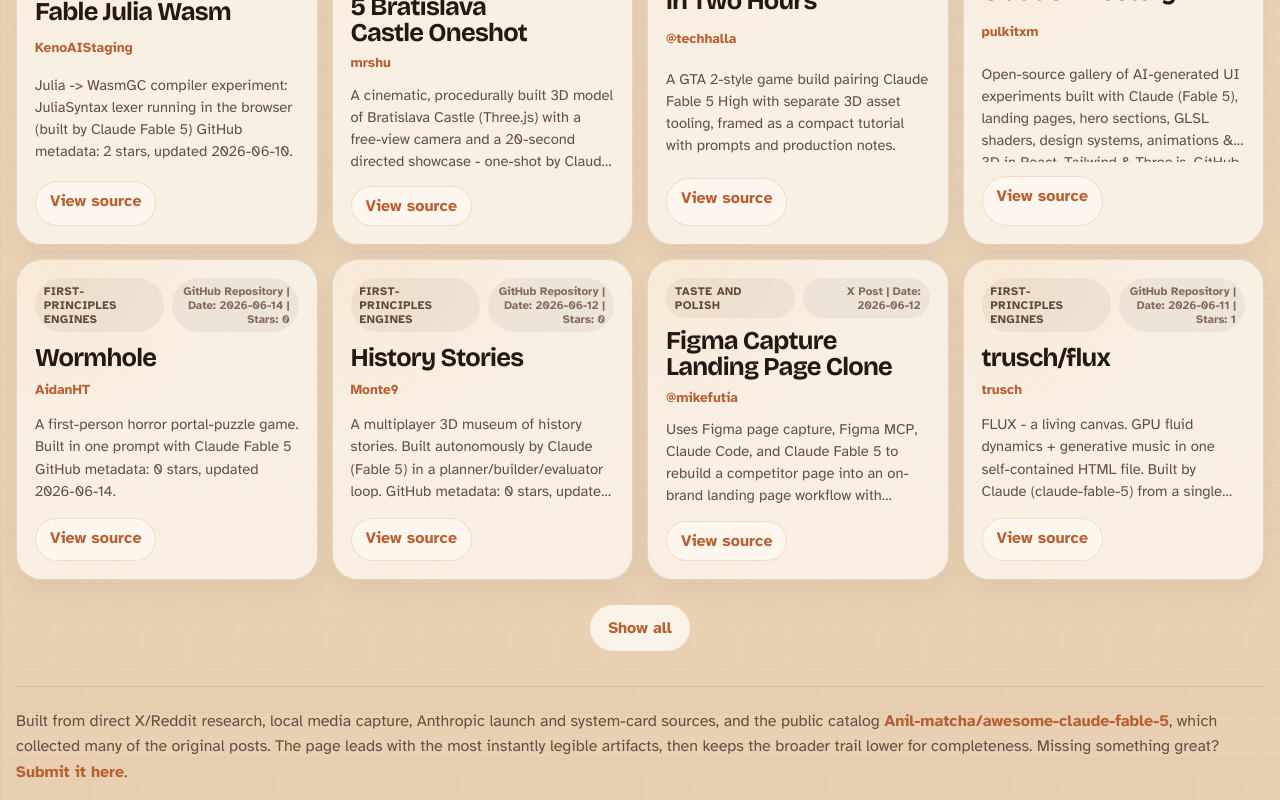
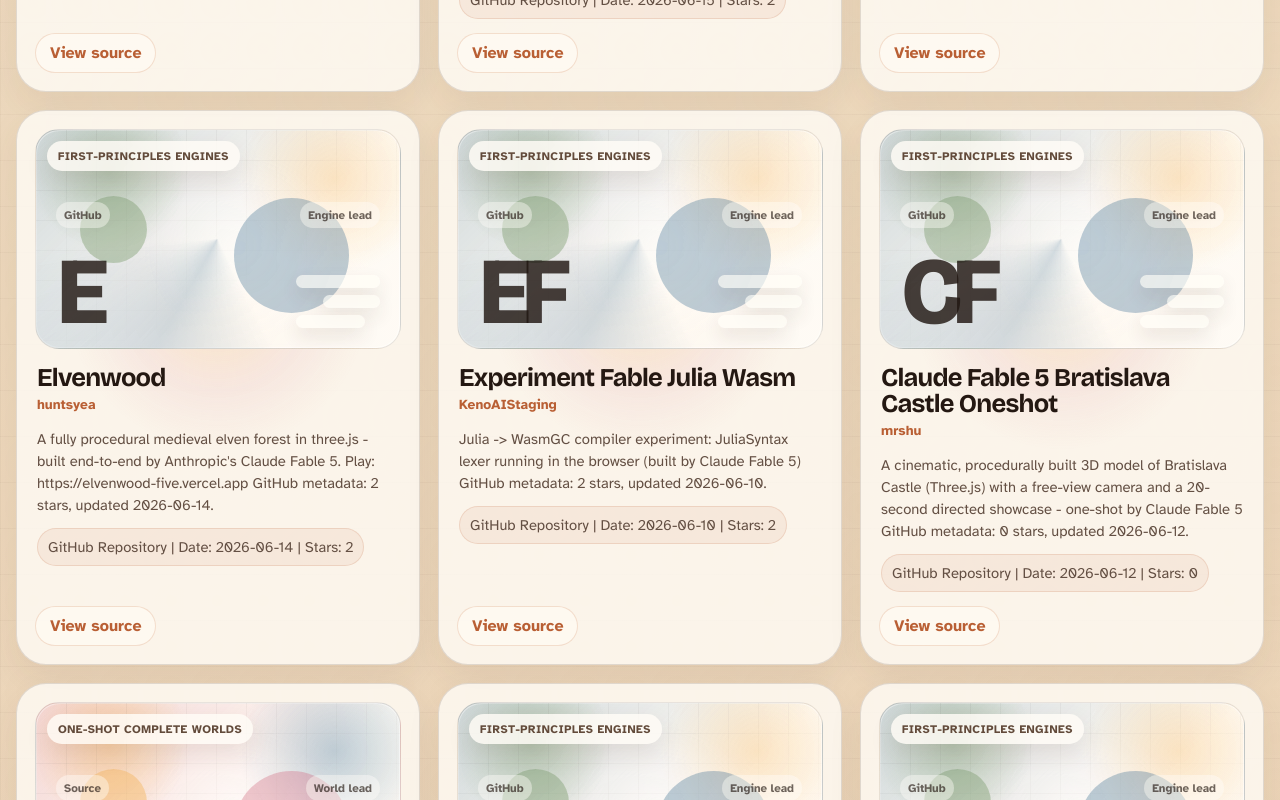
Before and after one commit to manosai/fable-made-this, a React (Vite) app: page / in a window 1280 px wide. Shown: the part 5820-6620 px from the top of the page. Built offline with nearby package versions, Linux system fonts and the light colour scheme.

Commit message:
Add generated covers for source trail cards

```diff
--- a/src/main.jsx
+++ b/src/main.jsx
@@ -15,6 +15,7 @@
   proof: `${candidate.evidence.replace(/^Type: /, "")} via ${candidate.sourceCollection}`,
   whyItMatters: candidate.summary,
   sourceUrl: candidate.sourceUrl,
+  sourceCollection: candidate.sourceCollection,
   createdDuringWindow: candidate.evidence.includes("Date:") ? candidate.evidence.replace(/^Type: /, "") : "Source-backed lead",
   tags: candidate.tags,
   status: "source-backed",
@@ -82,6 +83,100 @@
   "Same underlying capabilities as Mythos 5",
   "1M token context and up to 128k output"
 ];
+
+const coverThemes = {
+  "One-Shot Complete Worlds": {
+    tone: "world",
+    label: "World lead",
+    primary: "#cf657c",
+    secondary: "#f4b45f",
+    accent: "#416f94"
+  },
+  "Taste and Polish": {
+    tone: "polish",
+    label: "Design lead",
+    primary: "#b95f34",
+    secondary: "#f1c16b",
+    accent: "#cf657c"
+  },
+  "First-Principles Engines": {
+    tone: "engine",
+    label: "Engine lead",
+    primary: "#416f94",
+    secondary: "#7f9d72",
+    accent: "#f4b45f"
+  },
+  "Long-Horizon Agents": {
+    tone: "agent",
+    label: "Agent lead",
+    primary: "#637f55",
+    secondary: "#416f94",
+    accent: "#cf657c"
+  },
+  "Research and Knowledge Work": {
+    tone: "research",
+    label: "Research lead",
+    primary: "#6f5f9a",
+    secondary: "#f4b45f",
+    accent: "#b95f34"
+  },
+  "Productized Play": {
+    tone: "product",
+    label: "Product lead",
+    primary: "#b95f34",
+    secondary: "#416f94",
+    accent: "#7f9d72"
+  }
+};
+
+const sourceLabels = {
+  "github-search": "GitHub",
+  "awesome-claude-fable-5": "Source",
+  "reddit-x-search": "Thread",
+  "manual": "Source"
+};
+
+function coverInitials(title) {
+  return title
+    .split(/[\s:/-]+/)
+    .filter(Boolean)
+    .slice(0, 2)
+    .map((word) => word[0])
+    .join("")
+    .toUpperCase();
+}
+
+function ArtifactCover({ item }) {
+  const theme = coverThemes[item.category] ?? coverThemes["One-Shot Complete Worlds"];
+  const sourceLabel = sourceLabels[item.sourceCollection] ?? item.sourceCollection?.replace(/-/g, " ") ?? "Source";
+  const initials = coverInitials(item.title);
+
+  return (
+    <div
+      className={`generatedCover ${theme.tone}`}
+      style={{
+        "--cover-primary": theme.primary,
+        "--cover-secondary": theme.secondary,
+        "--cover-accent": theme.accent
+      }}
+      aria-hidden="true"
+    >
+      <div className="coverGrid" />
+      <div className="coverOrb coverOrbA" />
+      <div className="coverOrb coverOrbB" />
+      <div className="coverGlyph">{initials}</div>
+      <div className="coverMiniCards">
+        <span />
+        <span />
+        <span />
+      </div>
+      <div className="coverCaption">
+        <span>{sourceLabel}</span>
+        <strong>{theme.label}</strong>
+      </div>
+    </div>
+  );
+}
 
 function matchesItem(item, category, query) {
   if (category !== "All" && item.category !== category) return false;
@@ -451,17 +546,21 @@
               key={item.id}
               role="link"
               tabIndex={0}
+              data-destination={cardDestination(item)}
               onClick={(event) => handleCardClick(item, event)}
               onKeyDown={(event) => handleCardKeyDown(item, event)}
+              onPointerMove={handleCardPointerMove}
               aria-label={`Open ${item.title}`}
             >
               <div className="sourceMeta">
                 <span>{item.category}</span>
-                <small>{item.createdDuringWindow}</small>
+                <small>Open source</small>
               </div>
+              <ArtifactCover item={item} />
               <h3>{item.title}</h3>
               <p className="creator">{item.creator}</p>
               <p>{item.whyItMatters}</p>
+              <p className="sourceProof">{item.createdDuringWindow}</p>
               <div className="links">
                 <a href={item.sourceUrl} target="_blank" rel="noreferrer">
                   View source
--- a/src/styles.css
+++ b/src/styles.css
@@ -682,6 +682,7 @@
 
 .archive {
   margin-top: var(--space-2xl);
+  scroll-margin-top: 116px;
 }
 
 .archiveHeader {
@@ -692,36 +693,37 @@
 
 .archiveGrid {
   display: grid;
-  grid-template-columns: repeat(auto-fit, minmax(280px, 1fr));
-  gap: 14px;
+  grid-template-columns: repeat(auto-fit, minmax(300px, 1fr));
+  gap: 18px;
   margin-top: var(--space-lg);
 }
 
 .sourceCard {
   position: relative;
-  display: grid;
-  gap: 10px;
-  min-height: 250px;
-  border: 1px solid rgba(69, 52, 40, 0.13);
-  border-radius: 26px;
+  display: flex;
+  min-height: 460px;
+  flex-direction: column;
+  overflow: hidden;
+  border: 1px solid var(--line);
+  border-radius: 30px;
   padding: 18px;
   background:
-    radial-gradient(circle at 12% 0%, rgba(244, 180, 95, 0.1), transparent 11rem),
-    rgba(255, 253, 248, 0.7);
-  box-shadow: 0 12px 28px rgba(72, 45, 26, 0.06);
+    radial-gradient(circle 210px at var(--ripple-x, 50%) var(--ripple-y, 34%), rgba(244, 180, 95, 0.28), rgba(207, 101, 124, 0.09) 44%, transparent 72%),
+    rgba(255, 253, 248, 0.78);
+  box-shadow: 0 14px 36px rgba(72, 45, 26, 0.07);
   cursor: pointer;
   transition:
-    border-color 180ms ease,
-    box-shadow 180ms ease,
+    border-color 220ms ease,
+    box-shadow 220ms cubic-bezier(0.22, 1, 0.36, 1),
     transform 180ms cubic-bezier(0.22, 1, 0.36, 1);
 }
 
 .sourceCard:hover,
 .sourceCard:focus-visible {
   border-color: rgba(185, 95, 52, 0.3);
-  box-shadow: 0 18px 42px rgba(72, 45, 26, 0.1);
+  box-shadow: 0 22px 52px rgba(72, 45, 26, 0.12);
   outline: none;
-  transform: translateY(-3px);
+  transform: translateY(-5px);
 }
 
 .sourceCard:focus-visible {
@@ -730,20 +732,24 @@
 }
 
 .sourceMeta {
+  position: absolute;
+  inset: 30px 30px auto 30px;
+  z-index: 2;
   display: flex;
   gap: 8px;
-  align-items: flex-start;
+  align-items: center;
   justify-content: space-between;
 }
 
 .sourceMeta span,
 .sourceMeta small {
   border-radius: 999px;
-  padding: 6px 9px;
-  background: rgba(36, 28, 22, 0.05);
+  padding: 8px 11px;
+  background: rgba(255, 252, 246, 0.84);
   color: #624a3a;
   font-size: 0.72rem;
   font-weight: 850;
+  box-shadow: 0 10px 24px rgba(91, 59, 32, 0.11);
 }
 
 .sourceMeta span {
@@ -752,13 +758,158 @@
 }
 
 .sourceMeta small {
-  max-width: 48%;
-  color: var(--soft);
-  text-align: right;
+  color: var(--terra);
+  letter-spacing: 0.08em;
+  text-transform: uppercase;
+  opacity: 0;
+  transform: translateX(8px);
+  transition:
+    opacity 160ms ease,
+    transform 160ms ease;
+}
+
+.sourceCard:hover .sourceMeta small,
+.sourceCard:focus-visible .sourceMeta small {
+  opacity: 1;
+  transform: translateX(0);
+}
+
+.generatedCover {
+  position: relative;
+  min-height: 220px;
+  overflow: hidden;
+  border: 1px solid rgba(69, 52, 40, 0.12);
+  border-radius: 24px;
+  background:
+    radial-gradient(circle at 20% 18%, color-mix(in srgb, var(--cover-secondary) 46%, transparent), transparent 24%),
+    radial-gradient(circle at 82% 22%, color-mix(in srgb, var(--cover-accent) 34%, transparent), transparent 28%),
+    linear-gradient(135deg, color-mix(in srgb, var(--cover-primary) 24%, #fffaf2), rgba(255, 253, 248, 0.78) 62%);
+  box-shadow: inset 0 0 0 1px rgba(255, 255, 255, 0.44);
+  isolation: isolate;
+}
+
+.generatedCover::before {
+  position: absolute;
+  inset: -18%;
+  z-index: 0;
+  content: "";
+  background:
+    conic-gradient(from 160deg at 50% 50%, transparent, color-mix(in srgb, var(--cover-primary) 22%, transparent), transparent 32%),
+    radial-gradient(circle at 54% 54%, rgba(255, 255, 255, 0.58), transparent 31%);
+  transform: rotate(-8deg);
+  transition: transform 260ms cubic-bezier(0.22, 1, 0.36, 1);
+}
+
+.sourceCard:hover .generatedCover::before,
+.sourceCard:focus-visible .generatedCover::before {
+  transform: rotate(4deg) scale(1.05);
+}
+
+.coverGrid {
+  position: absolute;
+  inset: 0;
+  z-index: 0;
+  background-image:
+    linear-gradient(rgba(36, 28, 22, 0.055) 1px, transparent 1px),
+    linear-gradient(90deg, rgba(36, 28, 22, 0.055) 1px, transparent 1px);
+  background-size: 30px 30px;
+  mask-image: linear-gradient(160deg, black, transparent 72%);
+}
+
+.coverOrb {
+  position: absolute;
+  z-index: 1;
+  border-radius: 999px;
+  filter: blur(0.3px);
+}
+
+.coverOrbA {
+  right: 14%;
+  bottom: 16%;
+  width: 7.2rem;
+  height: 7.2rem;
+  background: color-mix(in srgb, var(--cover-primary) 34%, transparent);
+}
+
+.coverOrbB {
+  left: 12%;
+  top: 30%;
+  width: 4.2rem;
+  height: 4.2rem;
+  background: color-mix(in srgb, var(--cover-secondary) 44%, transparent);
+}
+
+.coverGlyph {
+  position: absolute;
+  left: 22px;
+  bottom: 20px;
+  z-index: 2;
+  color: rgba(36, 24, 18, 0.82);
+  font-family: "Bricolage Grotesque", "Atkinson Hyperlegible", ui-sans-serif, system-ui, sans-serif;
+  font-size: clamp(3.1rem, 8vw, 5.9rem);
+  font-weight: 900;
+  line-height: 0.78;
+  letter-spacing: -0.09em;
+  mix-blend-mode: multiply;
+}
+
+.coverMiniCards {
+  position: absolute;
+  right: 20px;
+  bottom: 20px;
+  z-index: 2;
+  display: grid;
+  gap: 7px;
+  width: 84px;
+}
+
+.coverMiniCards span {
+  height: 13px;
+  border-radius: 999px;
+  background: rgba(255, 253, 248, 0.64);
+  box-shadow: 0 8px 18px rgba(72, 45, 26, 0.12);
+}
+
+.coverMiniCards span:nth-child(2) {
+  width: 68%;
+  justify-self: end;
+}
+
+.coverMiniCards span:nth-child(3) {
+  width: 82%;
+}
+
+.coverCaption {
+  position: absolute;
+  left: 20px;
+  right: 20px;
+  top: 72px;
+  z-index: 2;
+  display: flex;
+  gap: 8px;
+  align-items: center;
+  justify-content: space-between;
+  color: rgba(36, 24, 18, 0.66);
+  font-size: 0.72rem;
+  font-weight: 900;
+}
+
+.coverCaption span,
+.coverCaption strong {
+  border-radius: 999px;
+  padding: 6px 8px;
+  background: rgba(255, 253, 248, 0.42);
+}
+
+.coverCaption strong {
+  max-width: 68%;
+  overflow: hidden;
+  text-overflow: ellipsis;
+  white-space: nowrap;
 }
 
 .sourceCard h3 {
-  margin: 0;
+  margin: 16px 2px 4px;
   color: #241812;
   font-family: "Bricolage Grotesque", "Atkinson Hyperlegible", ui-sans-serif, system-ui, sans-serif;
   font-size: clamp(1.25rem, 2vw, 1.7rem);
@@ -769,7 +920,7 @@
 
 .sourceCard p {
   display: -webkit-box;
-  margin: 0;
+  margin: 12px 2px 0;
   overflow: hidden;
   color: var(--muted);
   font-size: 0.92rem;
@@ -779,9 +930,24 @@
 }
 
 .sourceCard .creator {
-  margin: -3px 0 0;
+  margin: 0 2px;
   color: var(--terra);
   font-size: 0.86rem;
+}
+
+.sourceProof {
+  max-width: fit-content;
+  border: 1px solid rgba(185, 95, 52, 0.16);
+  border-radius: 999px;
+  padding: 7px 10px;
+  background: rgba(185, 95, 52, 0.08);
+  color: #80533e;
+  -webkit-line-clamp: 1;
+}
+
+.sourceCard .links {
+  margin-top: auto;
+  padding-top: 14px;
 }
 
 .archiveToggle {
```
Also changed, not shown: 1 other file (tests, documents, lock files or other folders).
